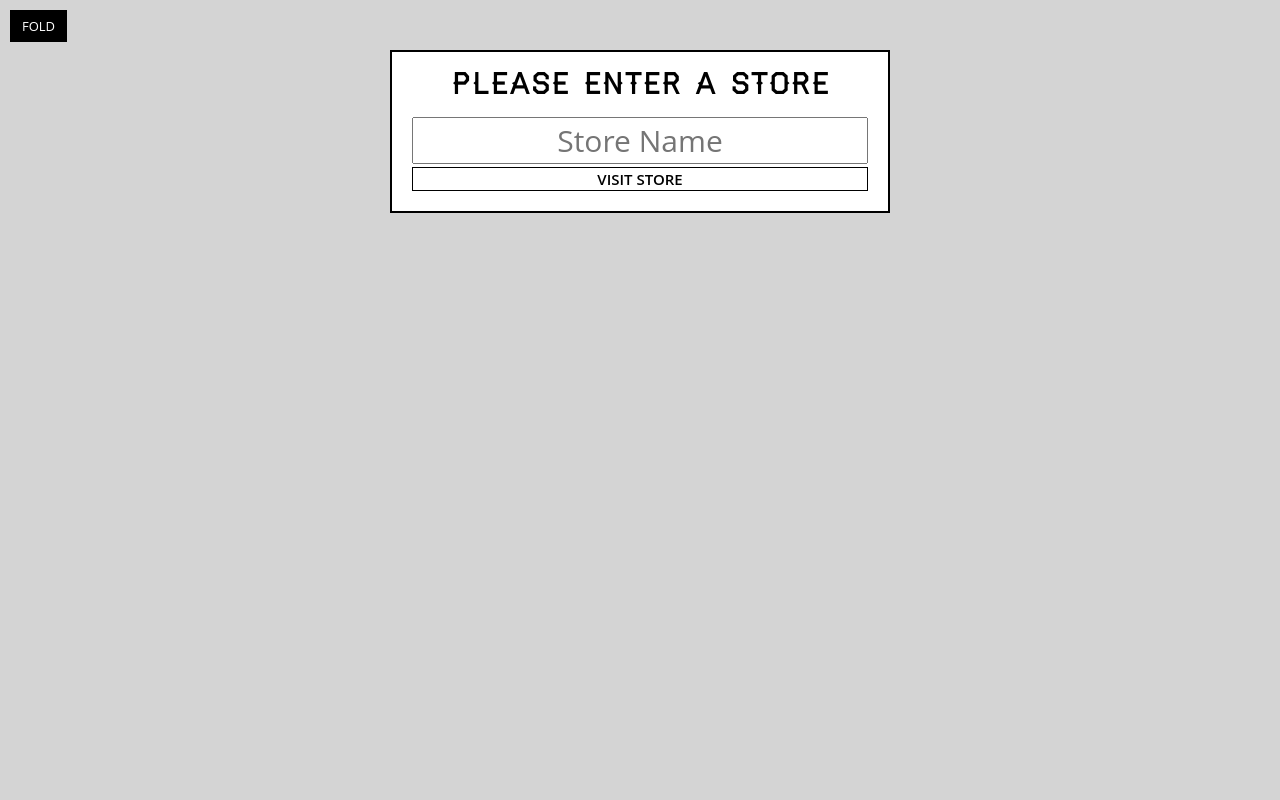
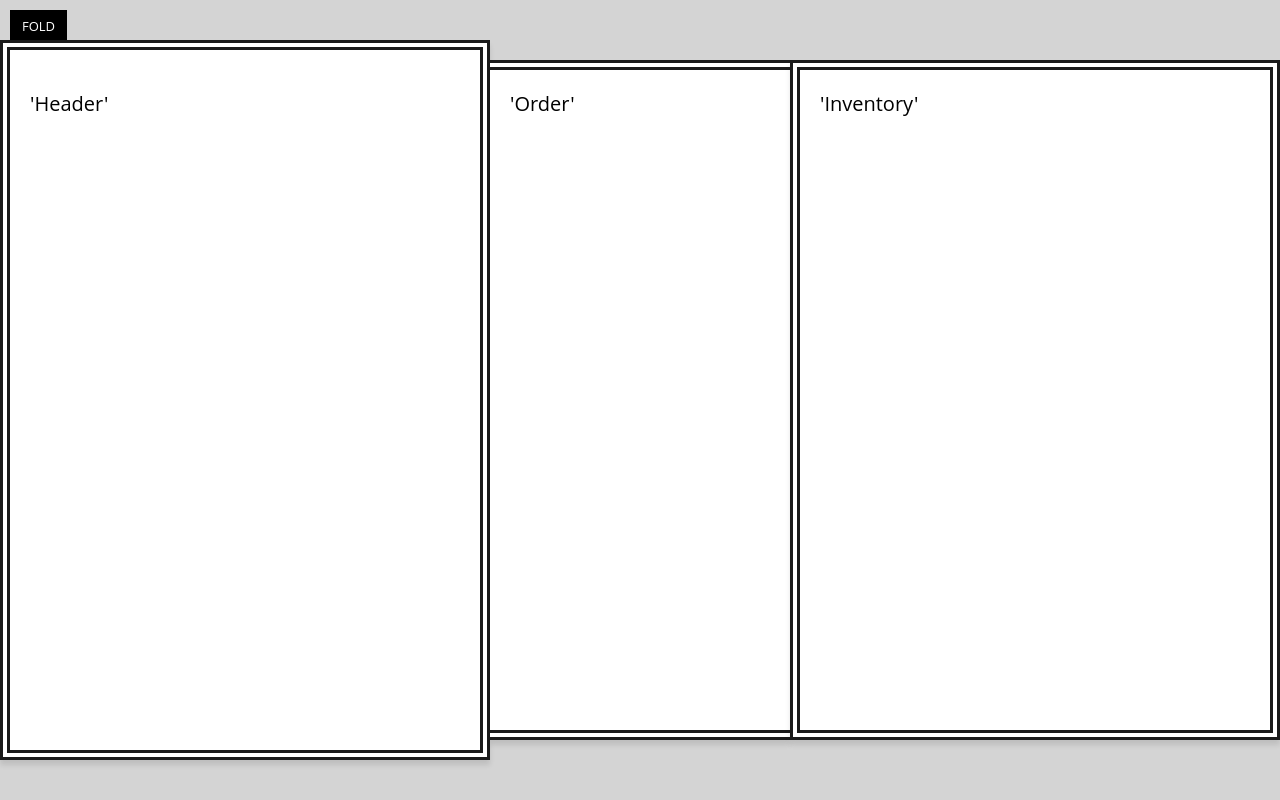
Before and after one commit to chrabyrd/ReactPractice, a React (Create React App) app: page / in a window 1280 px wide. Built offline with nearby package versions, Linux system fonts and the light colour scheme.

Commit message:
Add App, Header, and Inventory components

```diff
--- /dev/null
+++ b/src/components/App.jsx
@@ -0,0 +1,18 @@
+import React from 'react';
+import Header from './Header';
+import Order from './Order';
+import Inventory from './Inventory';
+
+export default class App extends React.Component {
+  render() {
+    return(
+      <div className="catch-of-the-day">
+        <div className="menu">
+          <Header />
+        </div>
+        <Order />
+        <Inventory />
+      </div>
+    );
+  }
+}
--- /dev/null
+++ b/src/components/Header.jsx
@@ -0,0 +1,9 @@
+import React from 'react';
+
+export default class Header extends React.Component {
+  render() {
+    return(
+      <p>'Header'</p>
+    );
+  }
+}
--- /dev/null
+++ b/src/components/Inventory.jsx
@@ -0,0 +1,9 @@
+import React from 'react';
+
+export default class Inventory extends React.Component {
+  render() {
+    return(
+      <p>'Inventory'</p>
+    );
+  }
+}
--- /dev/null
+++ b/src/components/Order.jsx
@@ -0,0 +1,9 @@
+import React from 'react';
+
+export default class Order extends React.Component {
+  render() {
+    return(
+      <p>'Order'</p>
+    );
+  }
+}
--- a/src/index.js
+++ b/src/index.js
@@ -1,8 +1,8 @@
 import React from 'react';
 import {render} from 'react-dom';
 import './css/style.css';
-import StorePicker from './components/StorePicker';
+import App from './components/App';
 
 document.addEventListener('DOMContentLoaded', () => {
-  render(<StorePicker />, document.querySelector('#main'));
+  render(<App />, document.querySelector('#main'));
 });
```
